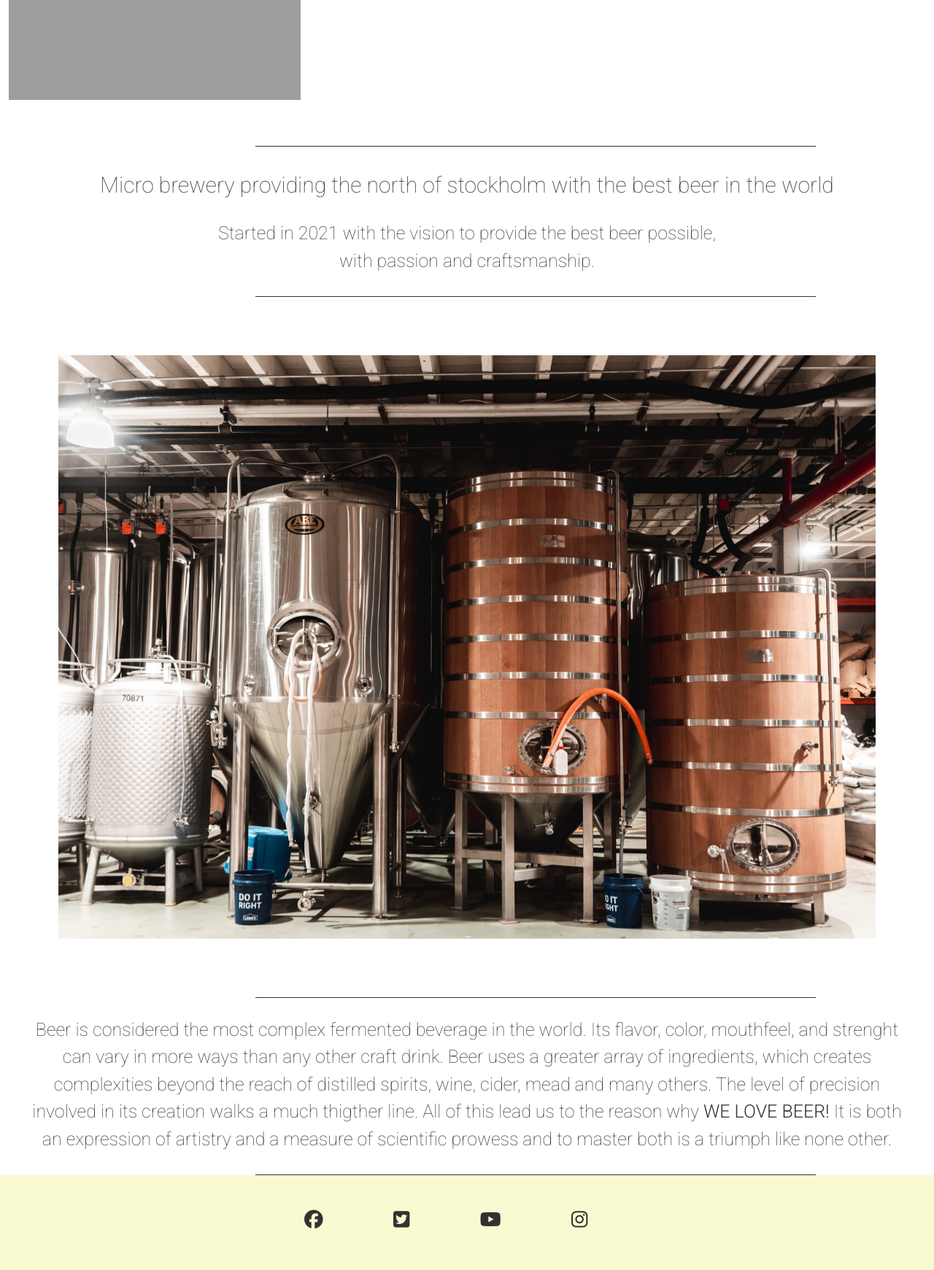
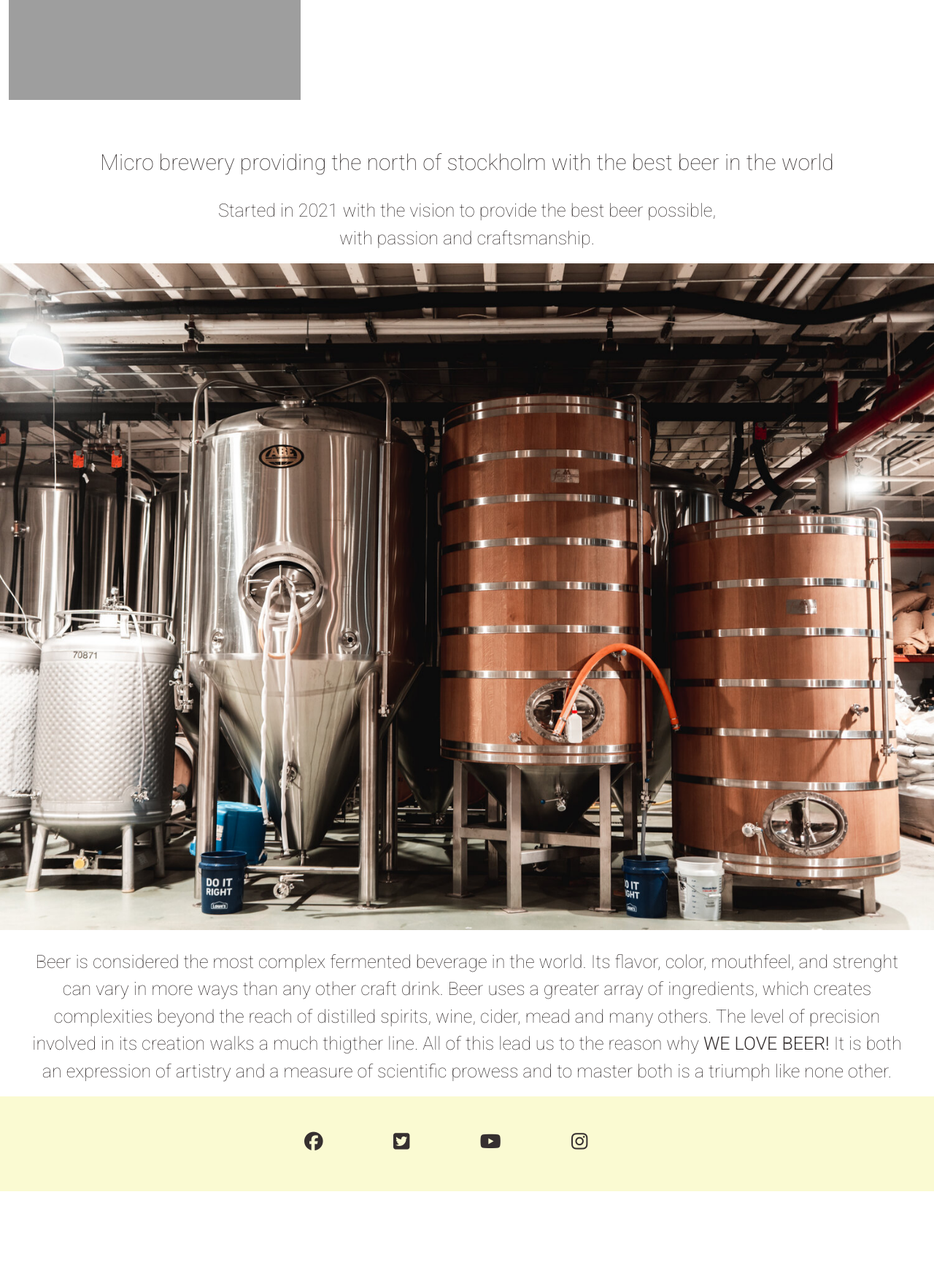
Before and after one commit to ejkington/rimbo-beer-brewery, a Django app: page / in a window 1280 px wide. Shown: the part 176-1917 px from the top of the page at 73% size. After the commit the page ends 1809 px from the top, so only its background shows below. Run offline with Django 4.2, Linux system fonts and the light colour scheme; some libraries are stand-ins or nearby versions; grey boxes are pictures that could not be loaded.

Commit message:
add media queries for 375 px screens

```diff
--- a/static/css/style.css
+++ b/static/css/style.css
@@ -283,3 +283,32 @@ p {
     width: 100%;
     display: block;
 }
+
+@media screen and (max-width:1200px) {
+
+}
+
+@media screen and (max-width:950px) {
+
+}
+
+@media screen and (max-width:480px) {
+
+}
+
+@media screen and (max-width:375px) {
+
+}
+
+.underline {
+    display: none;
+}
+
+#carouselExampleSlidesOnly {
+    margin: 0;
+}
+
+.our-beers {
+    width: 100%;
+    margin-left: 1px;
+}
--- a/templates/event-detail.html
+++ b/templates/event-detail.html
@@ -41,7 +41,7 @@
 
                 <h2 class="booking-h2">Book this event</h2>
                 <p>Booking as: {{ user.username }}</p>
-                <form method='post'>
+                <form method='POST'>
                     {{ booking_form | crispy }}
                     {% csrf_token %}
                     <button type='submit' class='btn btn-signup btn-lg'>Book now</button>
```
Also changed, not shown: events/migrations/0003_auto_20220113_2319.py (added).
